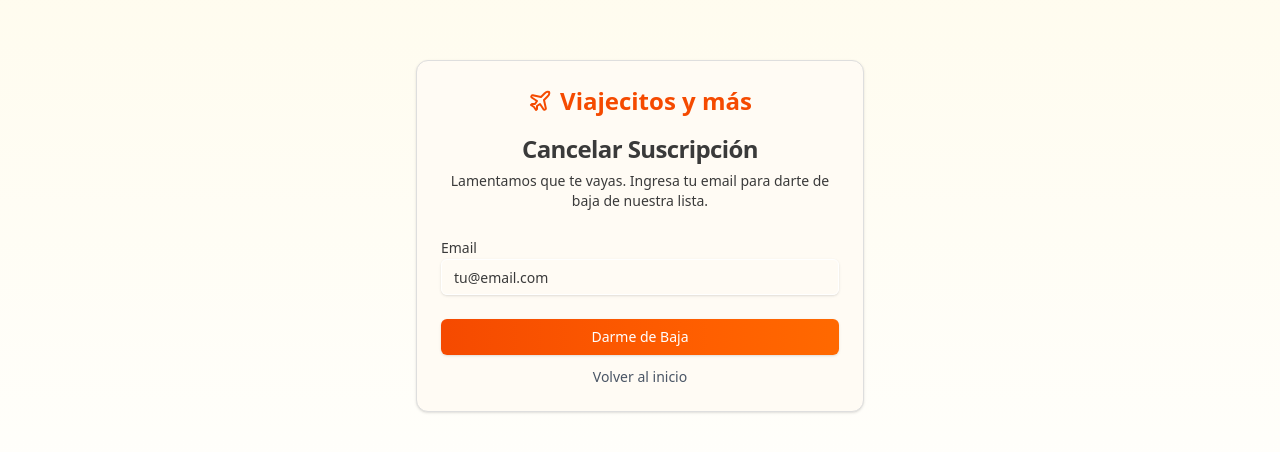
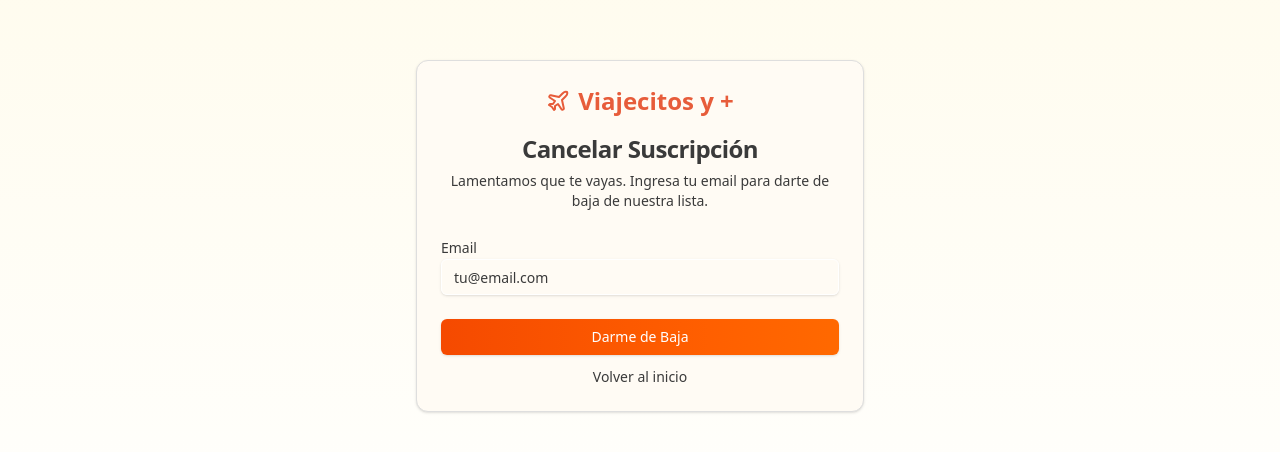
Before and after one commit to valinotti4/viajecitos, a Next.js app: page /unsubscribe in a window 1280 px wide. Shown: the part 164-616 px from the top of the page. Built offline with nearby package versions, Linux system fonts and the light colour scheme; no server answers.

Commit message:
Update styles

```diff
--- a/app/unsubscribe/page.tsx
+++ b/app/unsubscribe/page.tsx
@@ -52,9 +52,9 @@ export default function UnsubscribePage() {
       <Card className="w-full max-w-md">
         <CardHeader className="text-center">
           <div className="flex justify-center mb-4">
-            <Link href="/" className="flex items-center gap-2 text-2xl font-black text-orange-600">
+            <Link href="/" className="flex items-center gap-2 text-2xl font-black text-primary">
               <Plane className="w-6 h-6" />
-              Viajecitos y más
+              Viajecitos y +
             </Link>
           </div>
           <CardTitle className="text-2xl">Cancelar Suscripción</CardTitle>
@@ -89,12 +89,12 @@ export default function UnsubscribePage() {
             <CardFooter className="flex flex-col gap-3">
               <Button
                 type="submit"
-                className="w-full bg-gradient-to-r from-orange-600 to-orange-500 hover:from-orange-700 hover:to-orange-600"
+                className="w-full bg-gradient-to-r from-orange-600 to-orange-500 hover:from-orange-700 hover:to-orange-600 cursor-pointer"
                 disabled={isLoading}
               >
                 {isLoading ? "Procesando..." : "Darme de Baja"}
               </Button>
-              <Link href="/" className="text-sm text-gray-600 hover:text-orange-600 text-center">
+              <Link href="/" className="text-sm text-muted-foreground hover:text-primary transition-colors text-center">
                 Volver al inicio
               </Link>
             </CardFooter>
@@ -106,9 +106,9 @@ export default function UnsubscribePage() {
                 <path strokeLinecap="round" strokeLinejoin="round" strokeWidth={2} d="M5 13l4 4L19 7" />
               </svg>
             </div>
-            <p className="text-lg text-gray-700 mb-6">{message}</p>
+            <p className="text-lg text-foreground mb-6">{message}</p>
             <Link href="/">
-              <Button className="bg-gradient-to-r from-orange-600 to-orange-500 hover:from-orange-700 hover:to-orange-600">
+              <Button className="bg-gradient-to-r from-orange-600 to-orange-500 hover:from-orange-700 hover:to-orange-600 cursor-pointer">
                 Volver al Inicio
               </Button>
             </Link>
--- a/components/subscription-form.tsx
+++ b/components/subscription-form.tsx
@@ -233,7 +233,7 @@ export function SubscriptionForm({
       <Button
         type="submit"
         disabled={isSubmitting}
-        className="w-full bg-primary hover:bg-primary/90 text-primary-foreground font-bold py-3"
+        className="w-full bg-gradient-to-r from-orange-600 to-orange-500 hover:from-orange-700 hover:to-orange-600 text-white font-bold py-3 cursor-pointer"
       >
         {isSubmitting ? (
           <>
```
